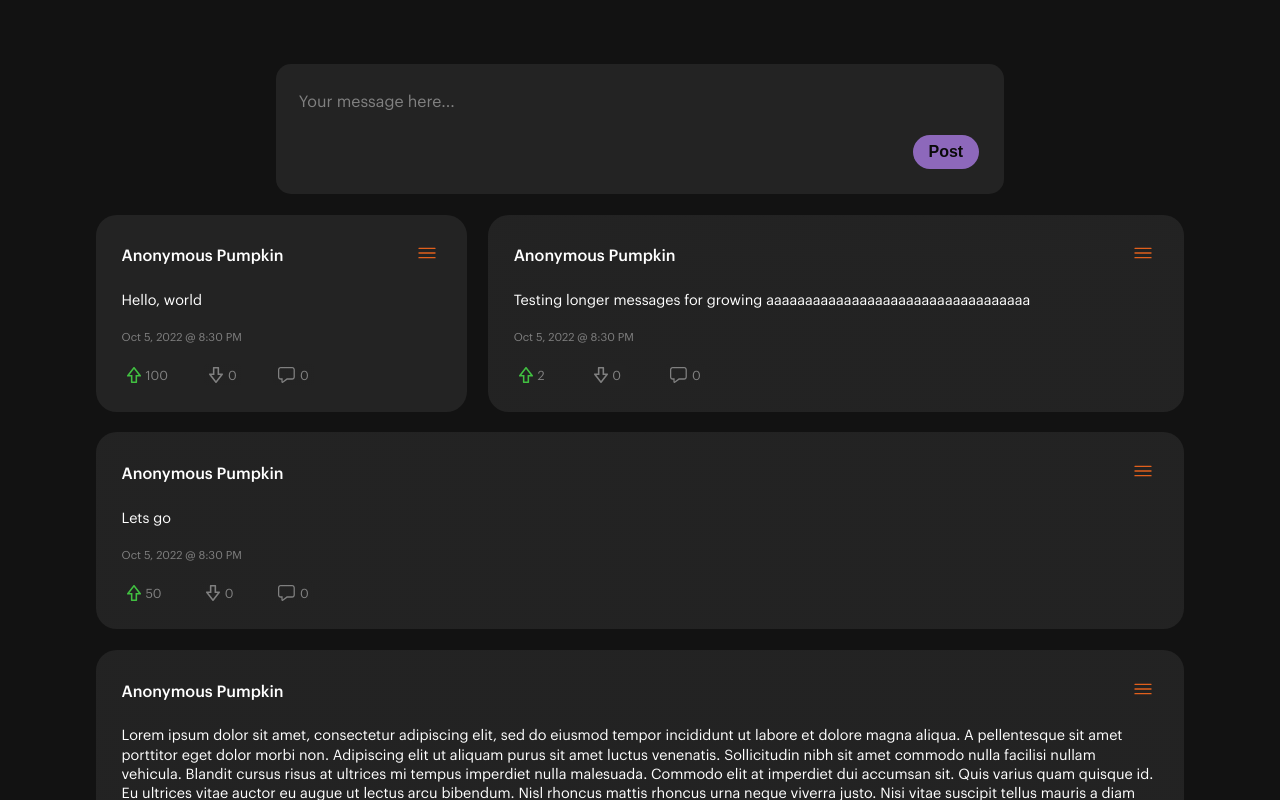
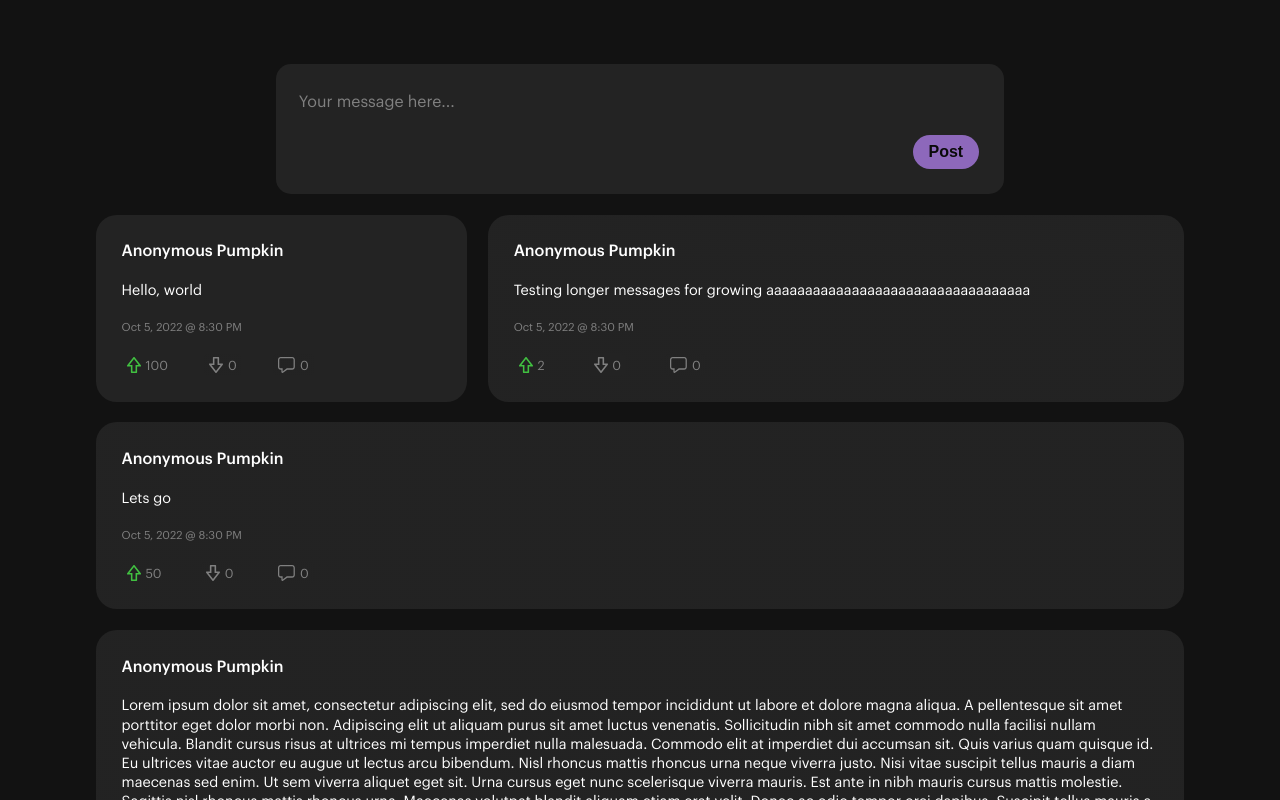
Before and after one commit to bschack/CSE216-test-repo, a React (Create React App) app: page / in a window 1280 px wide. Built offline with nearby package versions, Linux system fonts and the light colour scheme.

Commit message:
update: remove menu from post card

```diff
--- a/src/libs/components/postCard/postCard.tsx
+++ b/src/libs/components/postCard/postCard.tsx
@@ -23,18 +23,6 @@ export const PostCard = ({
         <div className={styles["post-card__header-username"]}>
           {username ? username : "Anonymous Pumpkin"}
         </div>
-        <div className={styles["post-card__menu"]}>
-          <MenuIcon />
-          <div className={styles["post-card__menu-dropdown"]}>
-            <div className={styles["post-card__menu-dropdown-edit"]}>
-              Edit Post
-            </div>
-            <hr />
-            <div className={styles["post-card__menu-dropdown-delete"]}>
-              Delete Post
-            </div>
-          </div>
-        </div>
       </div>
       {title ? <div className={styles["post-card__title"]}>{title}</div> : null}
       <div className={styles["post-card__content"]}>{message}</div>
```
